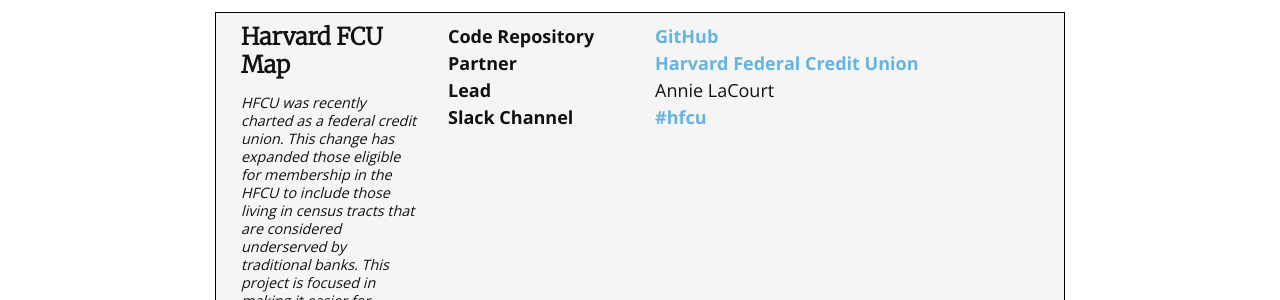
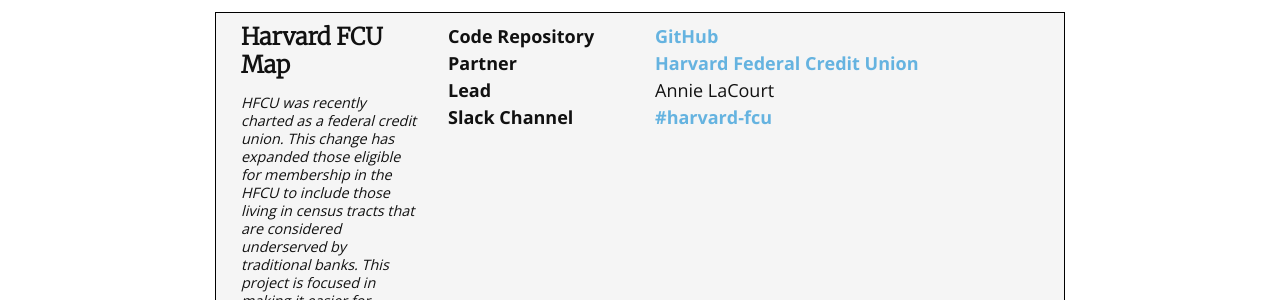
Before and after one commit to codeforboston/codeforboston.org, a Jekyll site: the page built from projects.html, in a window 1280 px wide and 900 px high. Shown: the part 413-713 px from the top of the window. Built offline with Jekyll 4.4.1, drawn with Linux system fonts in a browser that asks for light colours; nearby versions of some CDN libraries.

Commit message:
Use the slack channel name

```diff
--- a/_data/projects/active.yml
+++ b/_data/projects/active.yml
@@ -6,7 +6,7 @@
     - name: Harvard Federal Credit Union
       url: https://harvardfcu.org
   lead: Annie LaCourt
-  slackChannel: hfcu
+  slackChannel: harvard-fcu
 - name: Home Energy Analysis Tool
   elevatorPitch: >
     Residential heating accounts for over 15% of greenhouse gas emissions in Massachusetts. Transitioning from fossil-fuel heating systems to heat pumps is a key step in the state's overall decarbonization strategy, but appropriately sizing heat pumps is critical to realizing their full decarbonization benefit. This project involves moving a calculator tool from an Excel spreadsheet into a web application to improve the workflow of volunteer Heat Pump Coaches and later make the tool more accessible to the public.
```
